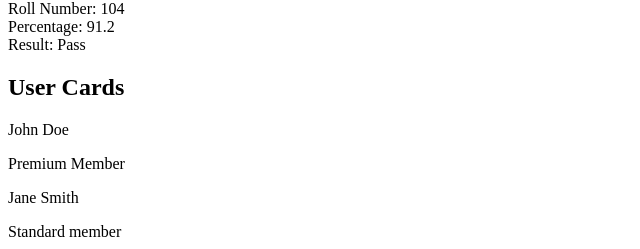
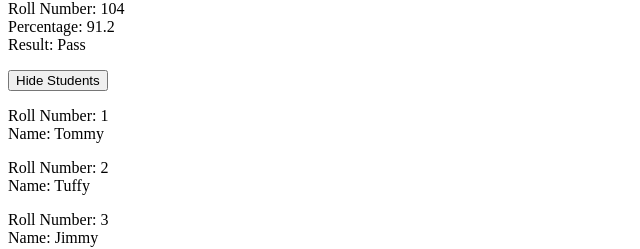
Before and after one commit to satyam-prakash/expense-react-client, a React (Vite) app: page / in a window 1280 px wide. Shown: the part 569-818 px from the top of the page, without its empty margins (0-640 px from the left). Built offline with nearby package versions, Linux system fonts and the light colour scheme.

Commit message:
Button integration

```diff
--- a/src/App.jsx
+++ b/src/App.jsx
@@ -2,6 +2,7 @@ import Student from './pages/examples/Student'
 import Student1 from './pages/examples/Student1'
 import Student2 from './pages/examples/Student2'
 import Student3 from './pages/examples/Student3'
+import Student4 from './pages/examples/Student4'
 import StudentList from './pages/examples/StudentList'
 import StudentList1 from './pages/examples/StudentList1'
 import UserCard from './pages/practice/userCard'
@@ -22,7 +23,7 @@ function App() {
         <Student3 name='Tommy' rollNumber={20} percentage={45.0} />
         <StudentList students={students} />
         <StudentList1 students={students} />
-
+        <Student4/>
         <h2>User Cards</h2>
         <UserCard name="John Doe" isPremium={true} />
         <UserCard name="Jane Smith" isPremium={false} />
--- /dev/null
+++ b/src/pages/examples/Student4.jsx
@@ -0,0 +1,42 @@
+import { useState } from "react";
+
+function Student4(){
+    const [visible, setVisible] = useState(true);
+
+    const StudentList = [
+        {name: "Tommy", rollNumber:1},
+        {name: "Tuffy", rollNumber:2},
+        {name: "Jimmy", rollNumber:3},
+        {name: "Pluto", rollNumber:4},
+    ];
+
+    const handleHide = () => {
+        setVisible(false);
+    }
+
+    const handleShow = () => {
+        setVisible(true);
+    }
+
+    return(
+        <div>
+            {visible && <button onClick={handleHide}>Hide Students</button>}
+            {!visible && <button onClick={handleShow}>Show Students</button>}
+
+            {visible && (
+                <>
+                    {StudentList.map((s) => (
+                        <p key={s.rollNumber}>
+                            Roll Number: {s.rollNumber}
+                            <br></br>
+                            Name: {s.name}
+                        </p>
+                    ))}
+                </>
+            )}
+
+        </div>
+    );
+}
+
+export default Student4;
```
